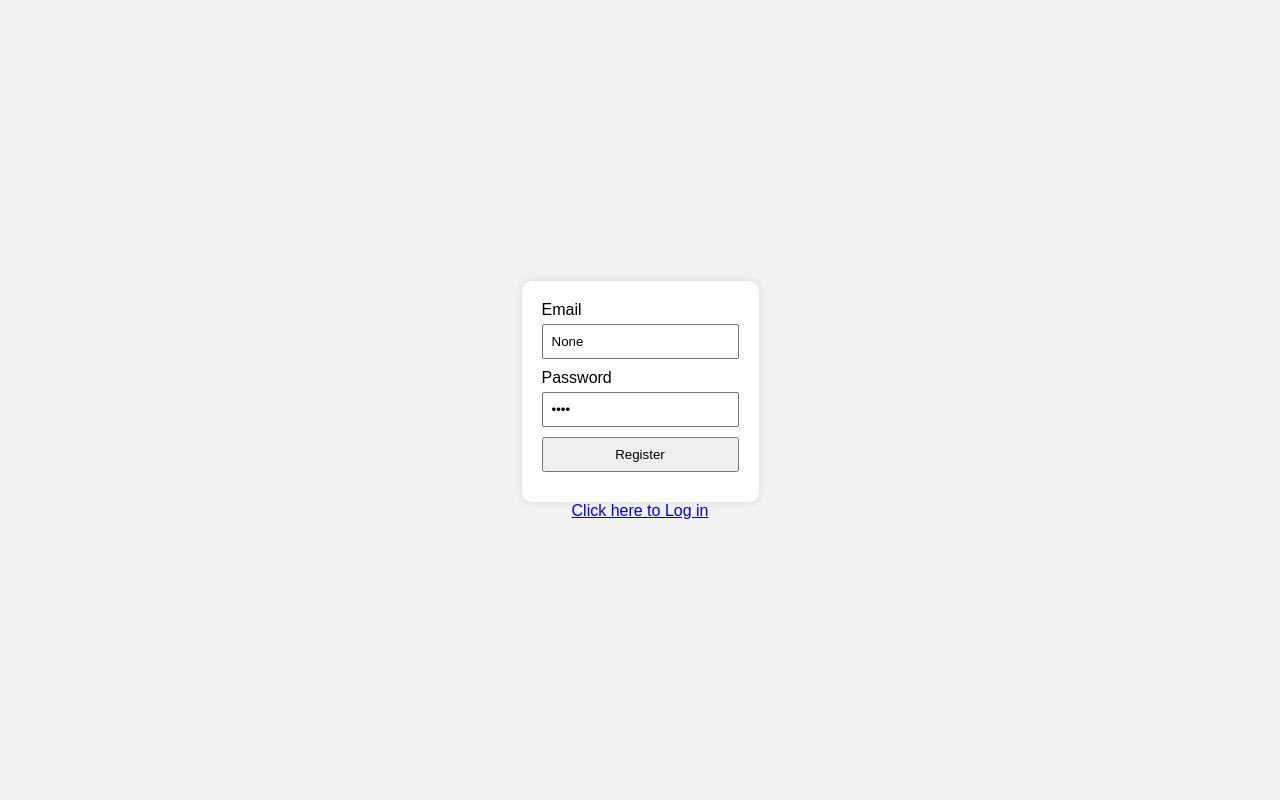
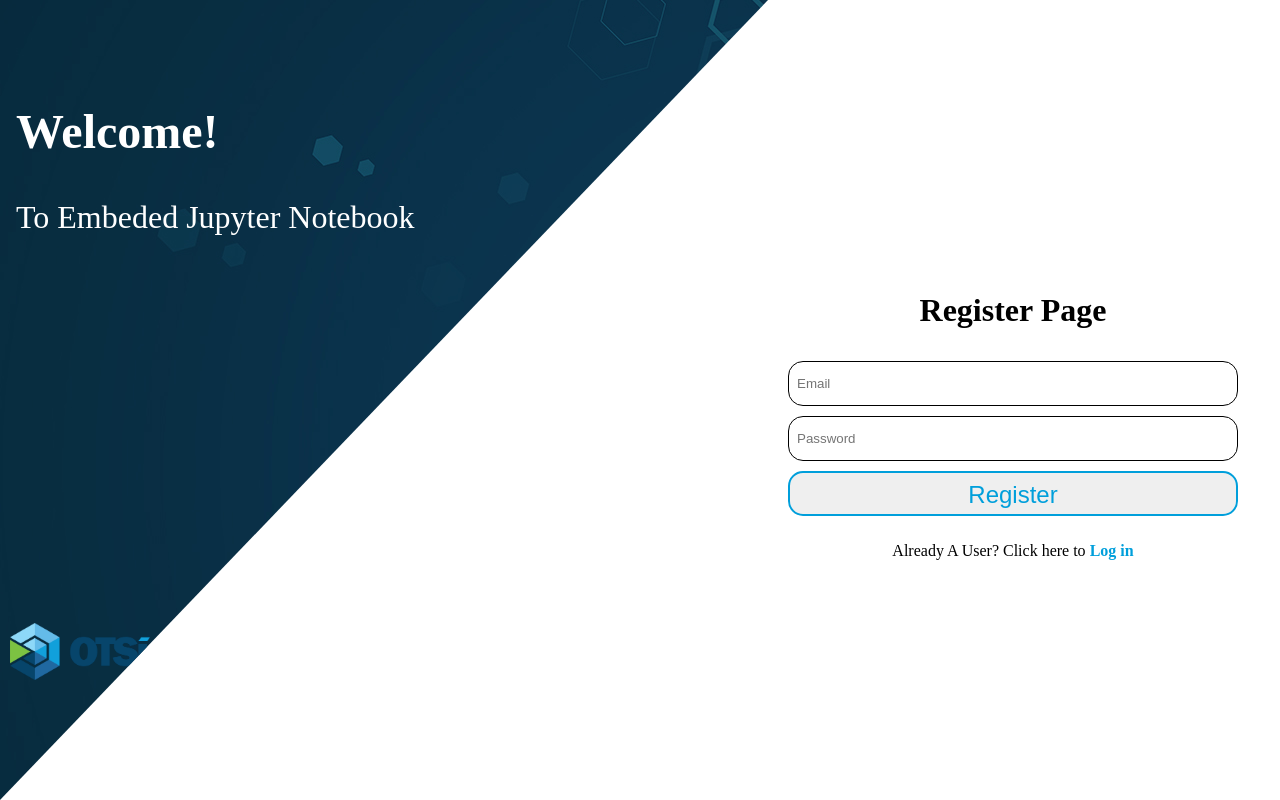
Before and after one commit to saritha-mandala/flask_login, a Flask app: page /register in a window 1280 px wide. Run offline with Flask 3, Linux system fonts and the light colour scheme; some libraries are stand-ins or nearby versions.

Commit message:
finished

```diff
--- a/app.py
+++ b/app.py
@@ -11,7 +11,7 @@
 import os
 from flask_wtf import FlaskForm
 from flask_wtf.csrf import CSRFProtect
-import datetime
+from datetime import datetime, timedelta
 
 app = Flask(__name__)
 BASE_DIR = os.path.abspath(os.path.dirname(__file__))
@@ -57,7 +57,7 @@
     current_time = datetime.now()
 
     # Create a timedelta object representing the duration of expiration_minutes
-    expiration_duration = datetime.timedelta(minutes=expiration_minutes)
+    expiration_duration = timedelta(minutes=expiration_minutes)
 
     # Add the expiration duration to the current time to get the expiration time
     expiration_time = current_time + expiration_duration
@@ -83,7 +83,7 @@
                             render_kw={"placeholder": "Password"})
     submit = SubmitField("Login")
 
-@app.route('/')
+@app.route('/home')
 def home():
     return render_template('home.html')
 
@@ -122,7 +122,7 @@
 
     return render_template('register.html', form=form)
 
-@app.route('/login', methods=['GET', 'POST'])
+@app.route('/', methods=['GET', 'POST'])
 def login():
     form = LoginForm()
     if form.validate_on_submit():
@@ -146,9 +146,9 @@
 
             # Check if notebook has been submitted
             if notebook_submissions.get(username, False):
-                return render_template('submission_success.html')
+                return render_template('submission-success.html')
 
-            return render_template('embed_notebook.html', username=username, existing_content=existing_content)
+            return redirect(url_for('embed_notebook', username=username))
 
     return render_template('login.html', form=form)
 
@@ -175,7 +175,7 @@
         # Set the notebook_submitted status for the current user in the session
         session['notebook_submitted'] = True
 
-        return jsonify({"status": "success", "message": "Notebook submitted successfully."})
+        return url_for('submission')
     except Exception as e:
         print(f"Error submitting notebook: {e}")
         return jsonify({"status": "error", "message": "Failed to submit the notebook."})
@@ -240,7 +240,9 @@
 def already_registered():
     already_registered = True
     return render_template('already_registered.html', already_registered=already_registered)
-
+@app.route('/submission-success')
+def submission_success():
+    return render_template('submission-success.html')
 @login_required
 @app.route('/logout')
 def logout():
--- a/final_code.py
+++ b/final_code.py
@@ -212,7 +212,9 @@
 def already_registered():
     already_registered = True
     return render_template('already_registered.html', already_registered=already_registered)
-
+@app.route('/submission-success')
+def submission_success():
+    return render_template('submission_success.html')
 @login_required
 @app.route('/logout')
 def logout():
--- a/static/login.css
+++ b/static/login.css
@@ -13,6 +13,13 @@
     padding: 20px;
     border-radius: 10px;
     margin-top: 15rem;
+}
+
+.nav_btn {
+    list-style: none;
+    text-decoration: none;
+    color: #009FDB;
+    font-weight: 700;
 }
 
 .container {
--- a/templates/login.html
+++ b/templates/login.html
@@ -28,7 +28,7 @@
                 <br>
                 {{ form.submit }}
             </form>
-            <p>Not a User ? <a href="#">Register.</a> </p>
+            <p>Not a User ? <a class="nav_btn" href="{{ url_for('register') }}">Register.</a> </p>
         </div>
     </div>
 </body>
--- a/templates/register.html
+++ b/templates/register.html
@@ -2,64 +2,7 @@
 <html lang="en">
 <head>
     <!-- Your head content here -->
-    <style>
-        body {
-            font-family: Arial, sans-serif;
-            background-color: #f2f2f2;
-            margin: 0;
-            padding: 0;
-        }
-
-        .register {
-            width: 100vw;
-            height: 100vh;
-            display: flex;
-            align-items: center;
-            justify-content: center;
-            flex-direction: column;
-        }
-
-        form {
-            background-color: #ffffff;
-            padding: 20px;
-            border-radius: 10px;
-            box-shadow: 0 0 10px rgba(0, 0, 0, 0.1);
-        }
-
-        label {
-            display: block;
-            margin-bottom: 5px;
-        }
-
-        input {
-            width: 100%;
-            padding: 8px;
-            margin-bottom: 10px;
-            box-sizing: border-box;
-        }
-
-        .flash-messages {
-            list-style-type: none;
-            padding: 0;
-            margin: 0;
-        }
-
-        .flash-message {
-            background-color: #4CAF50;
-            color: #fff;
-            padding: 10px;
-            margin-bottom: 10px;
-            border-radius: 5px;
-        }
-
-        .error-message {
-            background-color: #f44336;
-            color: #fff;
-            padding: 10px;
-            margin-bottom: 10px;
-            border-radius: 5px;
-        }
-    </style>
+    <link rel="stylesheet" href="../static/login.css">
 </head>
 <body>
 {% with messages = get_flashed_messages() %}
@@ -76,19 +19,29 @@
   {% endif %}
 {% endwith %}
 
-<div class="register">
+<div class="container">
+  <div class="col-left">
+    <div class="col-text">
+        <h2>Welcome!</h2>
+        <p>To Embeded Jupyter Notebook</p>
+    </div>
+    <div class="col-logo">
+        <img src="../static/otsi-logo.png" alt="otsi">
+    </div>
+</div>
+<div class="col-right">
+  <h3 class="heading">Register Page</h3>
     <form method="POST" action="">
         {{ form.hidden_tag() }}
-        <label for="email">{{ form.email.label }}</label>
-        <input type="text" id="email" name="email" value="{{ form.email.data|default('') }}">
-        <br>
-        <label for="password">{{ form.password.label }}</label>
-        <input type="password" id="password" name="password" value="{{ form.password.data|default('') }}">
-        <br>
+        {{form.email}}
+
+        {{form.password}}
+
         {{ form.submit }}
     </form>
 
-    <a href="{{ url_for('login') }}">Click here to Log in</a>
+    <p>Already A User? Click here to <a class="nav_btn" href="{{ url_for('login') }}">Log in</a> </p>
+    </div>
 </div>
 
 </body>
```
Also changed, not shown: final_app.py (+7 -25 lines), templates/embed_notebook.html (+55 -37 lines), templates/submission_success.html (deleted, +0 -19 lines), mynewdata.db, 1 other file.
